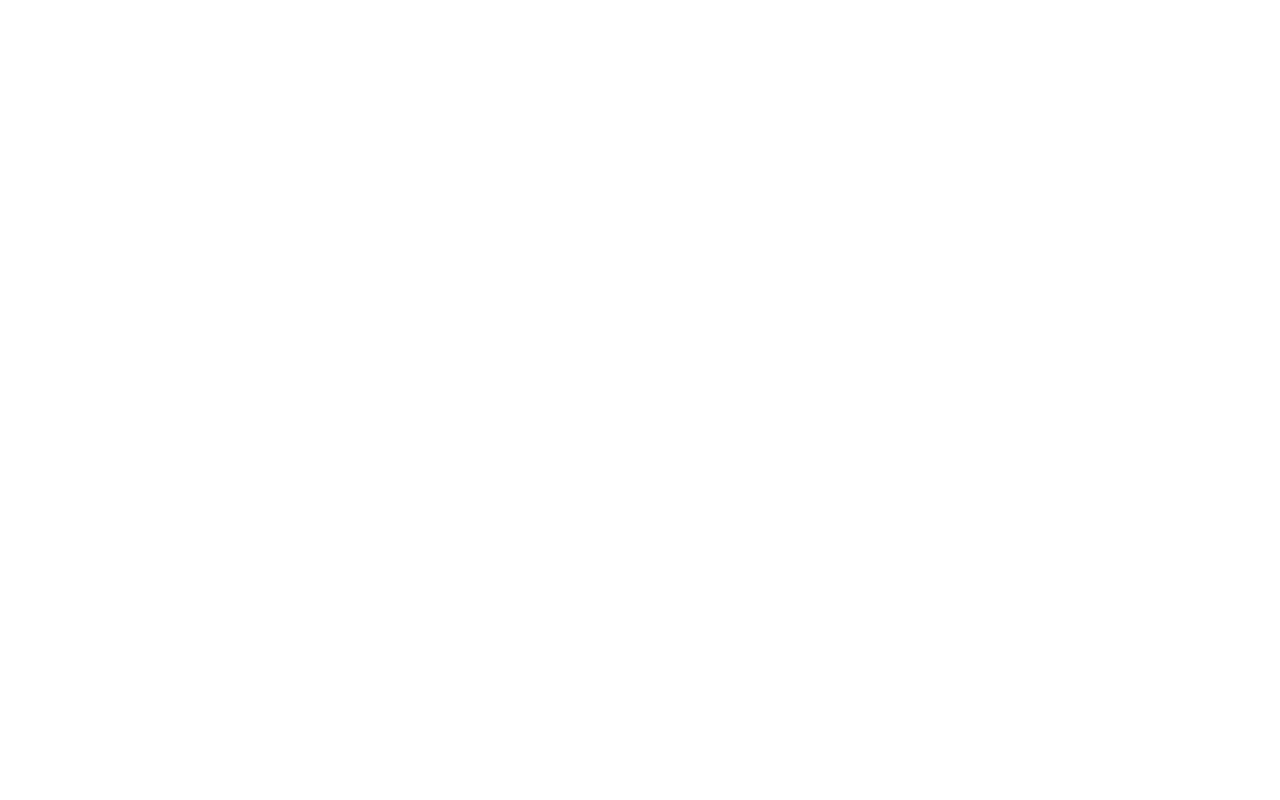
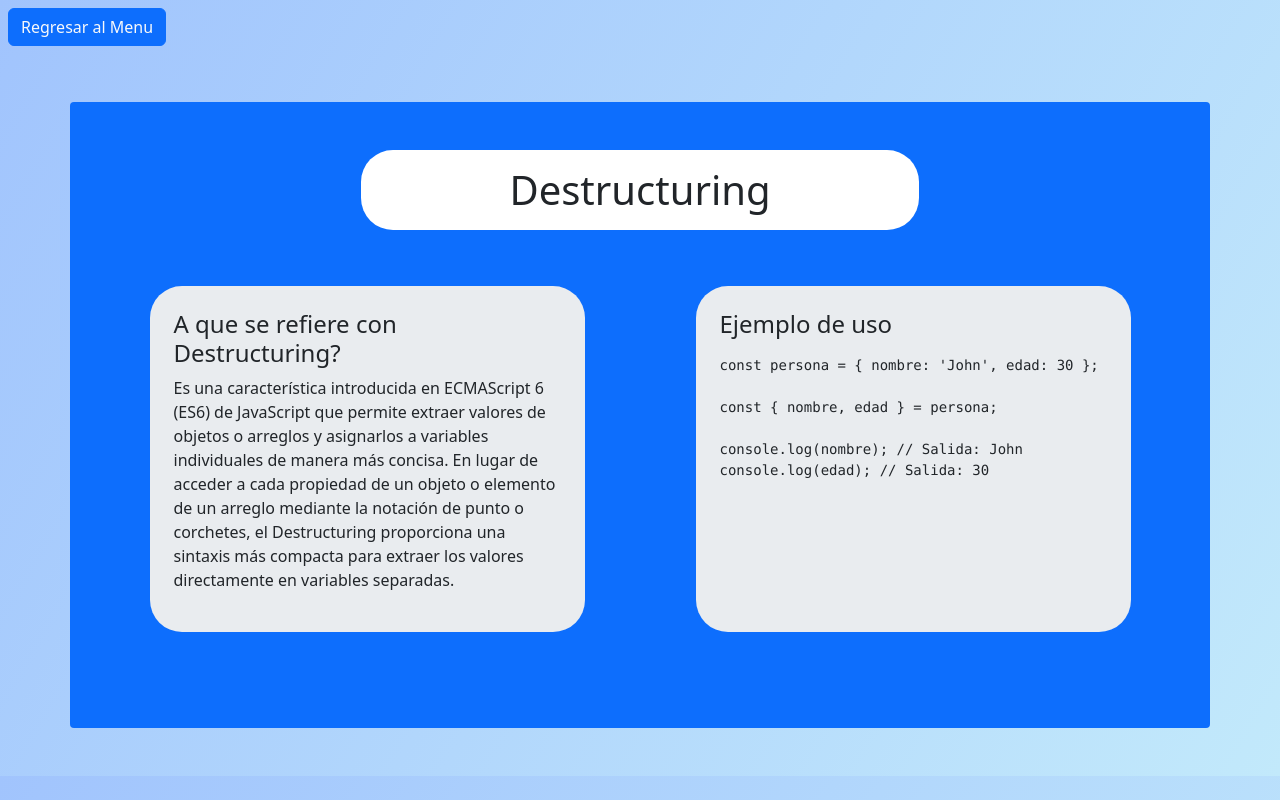
Before and after one commit to Room409/Javascript, a plain HTML site: page Destructuring.html in a window 1280 px wide. Drawn offline with nearby package versions, Linux system fonts and the light colour scheme.

Commit message:
completed

```diff
--- a/Destructuring.html
+++ b/Destructuring.html
@@ -1,23 +1,54 @@
 <!DOCTYPE html>
 <html lang="en">
+
 <head>
     <meta charset="UTF-8">
     <meta http-equiv="X-UA-Compatible" content="IE=edge">
     <meta name="viewport" content="width=device-width, initial-scale=1.0">
     <title>Destructuring</title>
     <link href="https://cdn.jsdelivr.net/npm/bootstrap@5.3.0-alpha3/dist/css/bootstrap.min.css" rel="stylesheet"
-    integrity="sha384-KK94CHFLLe+nY2dmCWGMq91rCGa5gtU4mk92HdvYe+M/SXH301p5ILy+dN9+nJOZ" crossorigin="anonymous">
-<link rel="stylesheet" href="https://cdn.jsdelivr.net/npm/bootstrap-icons@1.10.5/font/bootstrap-icons.css">
-<link rel="stylesheet" href="./styles.css">
+        integrity="sha384-KK94CHFLLe+nY2dmCWGMq91rCGa5gtU4mk92HdvYe+M/SXH301p5ILy+dN9+nJOZ" crossorigin="anonymous">
+    <link rel="stylesheet" href="https://cdn.jsdelivr.net/npm/bootstrap-icons@1.10.5/font/bootstrap-icons.css">
+    <link rel="stylesheet" href="./styles.css">
 </head>
+
 <body>
+    <button type="button" class="btn btn-primary m-2"><a href="./index.html"
+            class="text-light text-decoration-none fw-medium">Regresar al Menu</a></button>
+    <section class="container bg-primary my-5 py-5 rounded-1">
+        <h1 class="text-center py-3 bg-white w-50 mx-auto rounded-5">Destructuring</h1>
+        <div class="row gap-5 p-5">
+            <div class="col-12  mx-auto col-md-5 p-4 bg-body-secondary rounded-5">
+                <h2 class="fs-4">A que se refiere con Destructuring?</h2>
+                <p>Es una característica introducida en ECMAScript 6 (ES6) de JavaScript que permite extraer valores de
+                    objetos o arreglos y asignarlos a variables individuales de manera más concisa.
+                    En lugar de acceder a cada propiedad de un objeto o elemento de un arreglo mediante la notación de
+                    punto o corchetes, el Destructuring proporciona una sintaxis más compacta para extraer los valores
+                    directamente en variables separadas.</p>
+            </div>
+            <div class="col-12  mx-auto col-md-5 p-4 bg-body-secondary rounded-5">
+                <h2 class="fs-4">Ejemplo de uso</h2>
+                <p>
+                    <code><pre>
+                        const persona = { nombre: 'John', edad: 30 };
+
+                        const { nombre, edad } = persona;
+
+                        console.log(nombre); // Salida: John
+                        console.log(edad); // Salida: 30
+                    </pre></code>
+                </p>
+            </div>
+        </div>
+    </section>
 
 
 
 
 
     <script src="https://cdn.jsdelivr.net/npm/bootstrap@5.3.0-alpha3/dist/js/bootstrap.bundle.min.js"
-    integrity="sha384-ENjdO4Dr2bkBIFxQpeoTz1HIcje39Wm4jDKdf19U8gI4ddQ3GYNS7NTKfAdVQSZe"
-    crossorigin="anonymous"></script>
+        integrity="sha384-ENjdO4Dr2bkBIFxQpeoTz1HIcje39Wm4jDKdf19U8gI4ddQ3GYNS7NTKfAdVQSZe"
+        crossorigin="anonymous"></script>
 </body>
+
 </html>
```
Also changed, not shown: LetConst.html (+15 -0 lines), TemplateString.html (+25 -0 lines).
